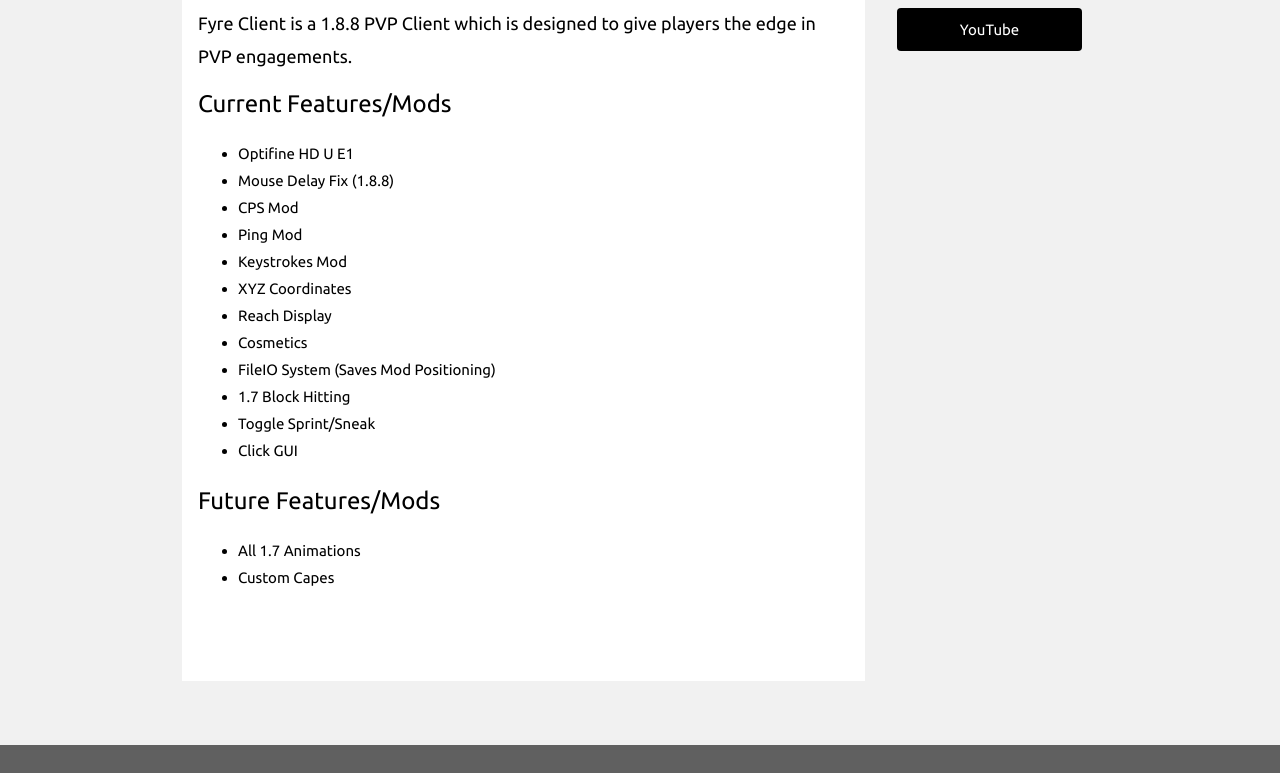
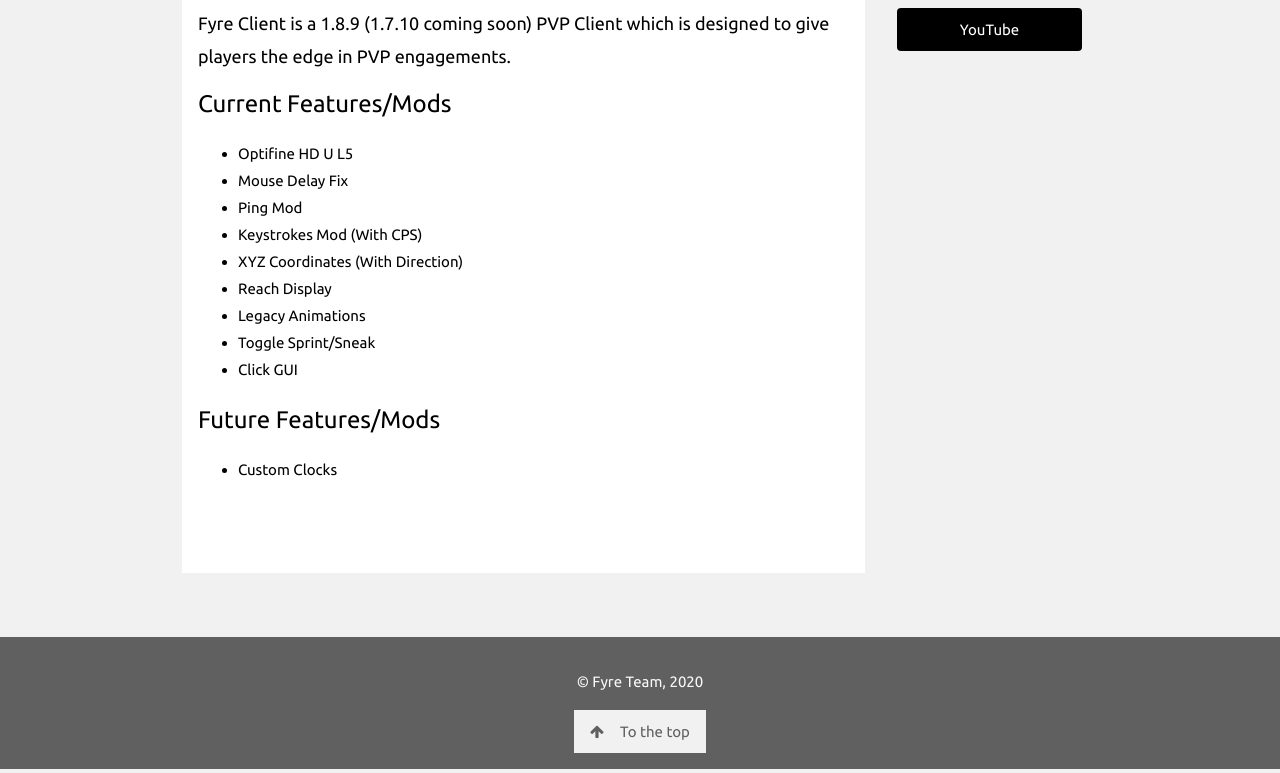
Before and after one commit to amyforks/redwood, a plain HTML site: page index.html in a window 1280 px wide. Shown: the part 531-1304 px from the top of the page. Drawn offline with Linux system fonts and the light colour scheme.

Commit message:
1.8.9 UPDATE WOOOOOO!

```diff
--- a/index.html
+++ b/index.html
@@ -69,27 +69,23 @@
 			<div class="w3-container w3-white w3-text-black">
 				<h2>About Fyre Client:</h2>
 
-				<h5>Fyre Client is a 1.8.8 PVP Client which is designed to give players the edge in PVP engagements.</h5>
+				<h5>Fyre Client is a 1.8.9 (1.7.10 coming soon) PVP Client which is designed to give players the edge in PVP engagements.</h5>
 
 				<h3>Current Features/Mods</h3>
 				<ul>
-					<li>Optifine HD U E1</li>
-					<li>Mouse Delay Fix (1.8.8)</li>
-					<li>CPS Mod</li>
+					<li>Optifine HD U L5</li>
+					<li>Mouse Delay Fix</li>
 					<li>Ping Mod</li>
-					<li>Keystrokes Mod</li>
-					<li>XYZ Coordinates</li>
+					<li>Keystrokes Mod (With CPS)</li>
+					<li>XYZ Coordinates (With Direction)</li>
 					<li>Reach Display</li>
-					<li>Cosmetics</li>
-					<li>FileIO System (Saves Mod Positioning)</li>
-					<li>1.7 Block Hitting</li>
+					<li>Legacy Animations</li>
 					<li>Toggle Sprint/Sneak</li>
 					<li>Click GUI</li>
 				</ul>
                                 <h3>Future Features/Mods</h3>
                                 <ul>
-                                        <li>All 1.7 Animations</li>
-                                        <li>Custom Capes</li>
+                                        <li>Custom Clocks</li>
 				</ul>
 				<h1>⠀</h1>
 			</div>
```
